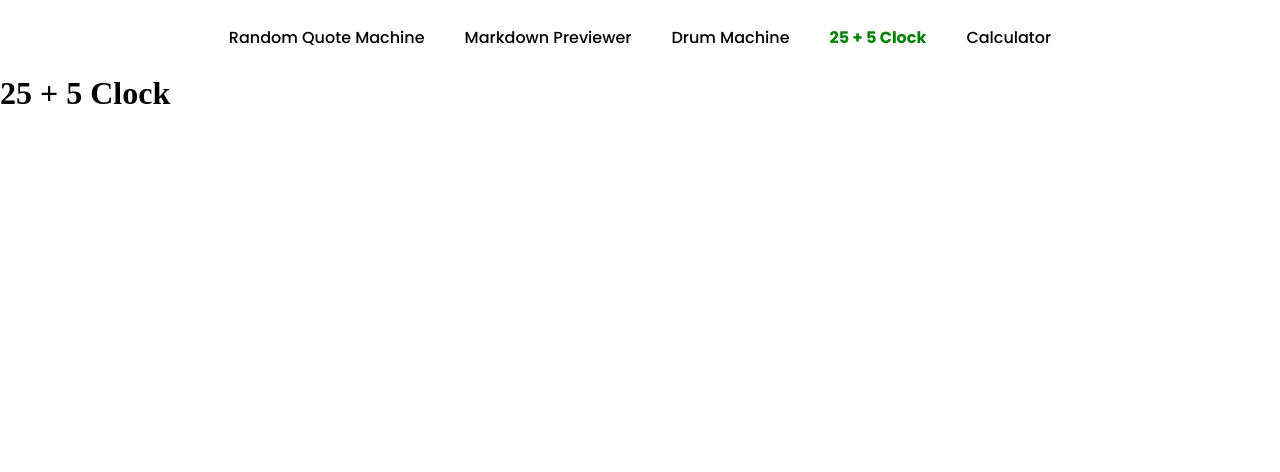
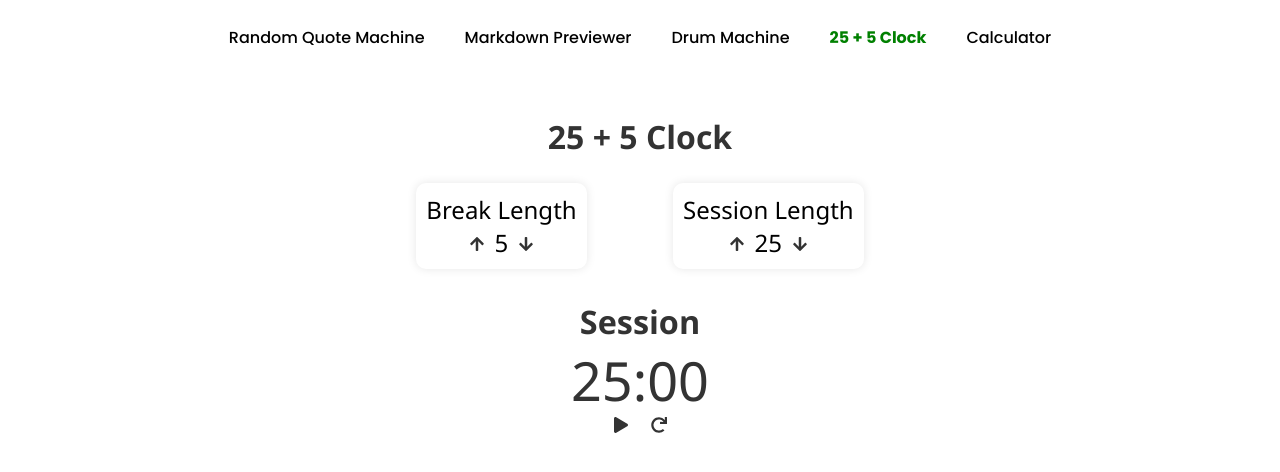
Before and after one commit to Z-Money/FCC-Frontend-Dev-Libraries, a React (Vite) app: page /clock in a window 1280 px wide. Shown: the top 472 px of the page. Built offline with nearby package versions, Linux system fonts and the light colour scheme; what marked-highlight would draw is missing.

Commit message:
Created 25 + 5 clock component, added styling, imported alarm sound

```diff
--- /dev/null
+++ b/src/components/Clock.jsx
@@ -0,0 +1,139 @@
+import { useState, useEffect, useRef } from 'react'
+import alarm from '../assets/audio/alarm.mp3'
+import styles from './Clock.module.css'
+import { FaArrowUp, FaArrowDown, FaPlay, FaPause, FaRedo } from 'react-icons/fa'
+
+export default function Clock() {
+    const [breakLength, setBreakLength] = useState(5);
+    const [sessionLength, setSessionLength] = useState(25);
+    const [isRunning, setIsRunning] = useState(false);
+    const [mode, setMode] = useState('Session');
+    const [time, setTime] = useState(25 * 60);
+    const beepRef = useRef(null);
+
+    useEffect(() => {
+        if (!isRunning) {
+            if (mode === 'Session') {
+                setTime(sessionLength * 60);
+            } else {
+                setTime(breakLength * 60);
+            }
+        }
+    }, [sessionLength, breakLength]);
+
+    useEffect(() => {
+        let interval = null;
+        if (isRunning) {
+            interval = setInterval(() => {
+                setTime(prev => {
+                    if (prev === 0) {
+                        beepRef.current.play();
+                        if (mode === 'Session') {
+                            setMode('Break');
+                            return breakLength * 60;
+                        } else {
+                            setMode('Session');
+                            return sessionLength * 60;
+                        }
+                    }
+                    return prev - 1;
+                });
+            }, 1000);
+        }
+
+        return () => clearInterval(interval);
+    }, [isRunning, breakLength, sessionLength, mode]);
+
+    const formatTime = (seconds) => {
+        const minutes = Math.floor(seconds / 60);
+        const secs = seconds % 60;
+        return `${minutes.toString().padStart(2, '0')}:${secs.toString().padStart(2, '0')}`;
+    };
+
+    const resetTimer = () => {
+        setIsRunning(false);
+        setBreakLength(5);
+        setSessionLength(25);
+        setMode('Session');
+        setTime(25 * 60);
+        beepRef.current.pause();
+        beepRef.current.currentTime = 0;
+    };
+
+    const onArrowClick = (type, action) => {
+        if (isRunning) return;
+        if (type === 'Break') {
+            if (action === 'up' && breakLength < 60) {
+                setBreakLength(breakLength + 1);
+            } else if (action === 'down' && breakLength > 1) {
+                setBreakLength(breakLength - 1);
+            }
+        } else {
+            if (action === 'up' && sessionLength < 60) {
+                setSessionLength(sessionLength + 1);
+            } else if (action === 'down' && sessionLength > 1) {
+                setSessionLength(sessionLength - 1);
+            }
+        }
+    };
+
+    return (
+        <div className={styles.clockContainer}>
+            <h1 className={styles.title}>25 + 5 Clock</h1>
+            <div className={styles.lengthRow}>
+                <LengthSelector type="Break" length={breakLength} onArrowClick={onArrowClick} />
+                <LengthSelector type="Session" length={sessionLength} onArrowClick={onArrowClick} />
+            </div>
+            <TimerDisplay
+                mode={mode}
+                time={time}
+                formatTime={formatTime}
+                isRunning={isRunning}
+                setIsRunning={setIsRunning}
+                resetTimer={resetTimer}
+            />
+            {/* Required Audio Element */}
+            <audio
+                id="beep"
+                preload="auto"
+                ref={beepRef}
+                src={alarm}
+            />
+        </div>
+    );
+}
+
+function LengthSelector({ type, length, onArrowClick }) {
+    const isBreak = type === 'Break';
+    return (
+        <div className={styles.lengthSelector}>
+            <p id={isBreak ? 'break-label' : 'session-label'}>{type} Length</p>
+            <div className={styles.lengthControl}>
+                <button className={styles.button} id={isBreak ? 'break-increment' : 'session-increment'} onClick={() => onArrowClick(type, 'up')}>
+                    <FaArrowUp className={styles.icons} />
+                </button>
+                <span id={isBreak ? 'break-length' : 'session-length'}>{length}</span>
+                <button className={styles.button} id={isBreak ? 'break-decrement' : 'session-decrement'} onClick={() => onArrowClick(type, 'down')}>
+                    <FaArrowDown className={styles.icons} />
+                </button>
+            </div>
+        </div>
+    );
+}
+
+function TimerDisplay({ mode, time, formatTime, isRunning, setIsRunning, resetTimer }) {
+    return (
+        <div className={styles.timerDisplay}>
+            <h2 id="timer-label">{mode}</h2>
+            <p className={styles.timer} id="time-left">{formatTime(time)}</p>
+            <div className={styles.controlButtonContainer}>
+                <button className={styles.button} id="start_stop" onClick={() => setIsRunning(!isRunning)}>
+                    {isRunning ? <FaPause className={styles.icons} /> : <FaPlay className={styles.icons} />}
+                </button>
+                <button className={styles.button} id="reset" onClick={resetTimer}>
+                    <FaRedo className={styles.icons} />
+                </button>
+            </div>
+        </div>
+    );
+}
--- /dev/null
+++ b/src/components/Clock.module.css
@@ -0,0 +1,75 @@
+.clockContainer {
+    display: flex;
+    flex-direction: column;
+    align-items: center;
+    justify-content: center;
+    padding: 20px;
+    border-radius: 10px;
+    /* box-shadow: 0 0 10px rgba(0, 0, 0, 0.1); */
+    margin: 20px;
+    font-family: 'Segoe UI', Tahoma, Geneva, Verdana, sans-serif;
+    user-select: none;
+}
+
+.title {
+    font-size: 2em;
+    color: #333;
+    margin-bottom: 15px;
+}
+
+.lengthRow {
+    display: flex;
+    justify-content: space-evenly;
+    width: 50%;
+    margin: 0px auto 20px;
+}
+
+.lengthSelector {
+    display: flex;
+    flex-direction: column;
+    align-items: center;
+    justify-content: center;
+    padding: 10px;
+    border-radius: 10px;
+    box-shadow: 0 0 10px rgba(0, 0, 0, 0.1);
+    margin: 10px;
+    font-size: 1.5em;
+    text-align: center;
+}
+
+.lengthSelector span {
+    margin: 0 10px;
+}
+
+.lengthSelector span .icons {
+    margin: 0 5px;
+}
+
+.icons {
+    font-size: 1rem;
+    color: #333;
+    cursor: pointer;
+}
+
+.button {
+    background: transparent;
+    border: none;
+}
+
+.timerDisplay {
+    font-size: 1.35em;
+    color: #333;
+    text-align: center;
+}
+
+.timer {
+    font-size: 2.5em;
+    color: #333;
+}
+
+.controlButtonContainer {
+    display: flex;
+    flex-direction: row;
+    justify-content: center;
+    gap: 1em;
+}
--- a/src/components/JavascriptCalculator.jsx
+++ b/src/components/JavascriptCalculator.jsx
@@ -25,7 +25,6 @@ export default function JavascriptCalculator() {
         } else if (symbol === ".") {
             const lastNumber = expression.split(/[-+/*]/g).pop();
             if (!lastNumber) return;
-            console.log("lastNumber :>>", lastNumber);
             if (lastNumber?.includes(".")) return;
             setExpression(expression + symbol);
         } else {
--- a/src/components/Navbar.module.css
+++ b/src/components/Navbar.module.css
@@ -22,13 +22,13 @@
   cursor: pointer;
   transition: all 0.3s ease-in-out;
   position: relative;
+  padding: 0 10px;
 }
 
 .navbar a {
   color: #000;
   text-decoration: none;
   transition: all 0.3s ease-in-out;
-  padding: 10px;
 }
 
 .navbar a:hover {
--- a/src/pages/ClockPage.jsx
+++ b/src/pages/ClockPage.jsx
@@ -1,10 +1,11 @@
-import Navbar from "../components/Navbar";
+import Navbar from "../components/Navbar"
+import Clock from "../components/Clock"
 
 export default function ClockPage() {
     return (
         <>
             <Navbar />
-            <h1>25 + 5 Clock</h1>
+            <Clock />
         </>
     );
 }
```
Also changed, not shown: 1 other file (tests, documents, lock files or other folders).
